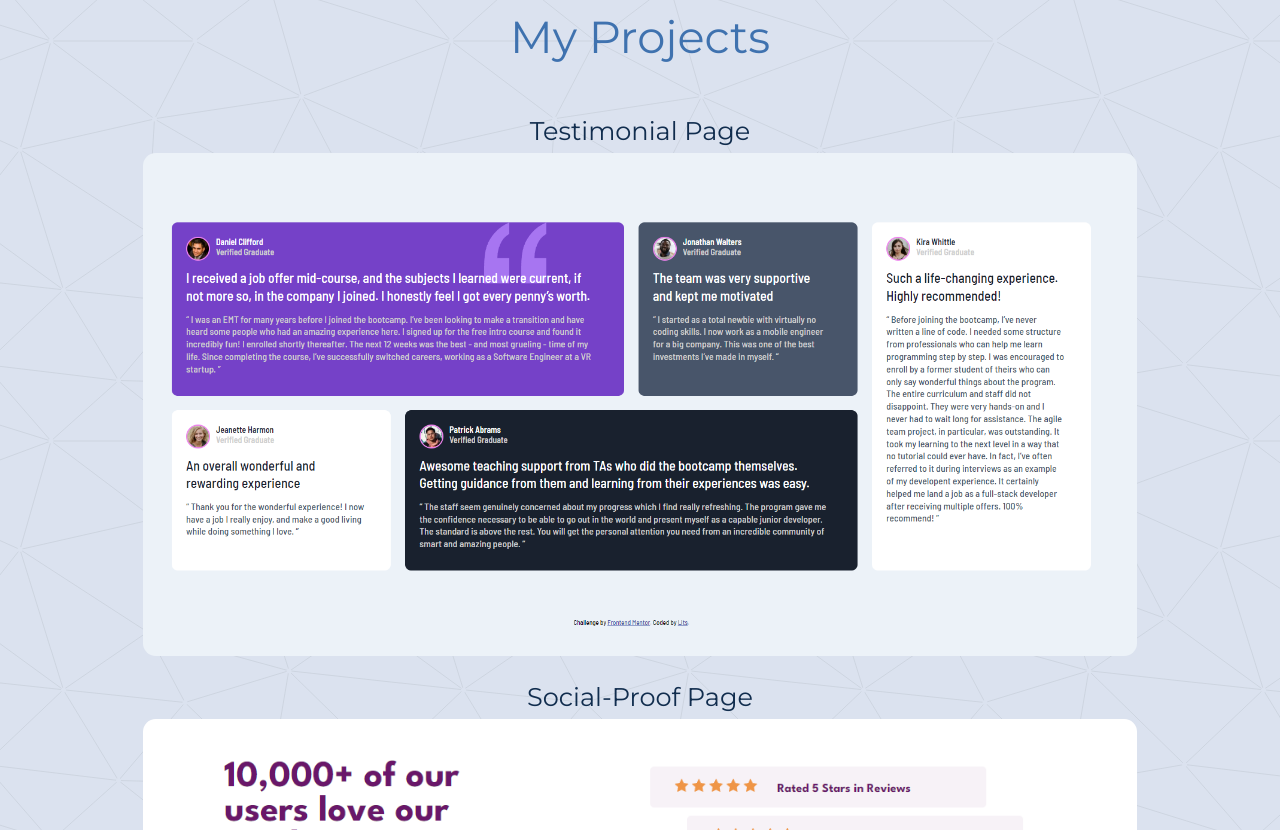
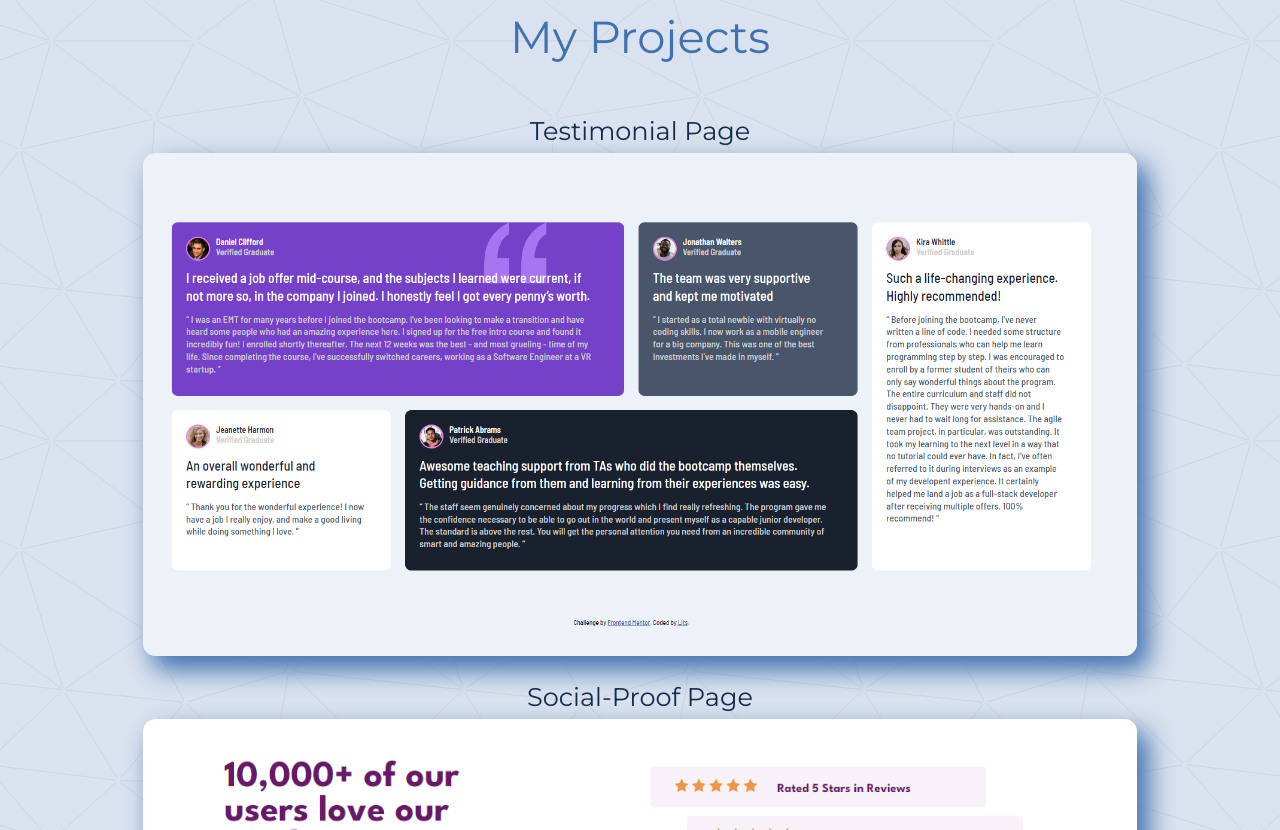
Before and after one commit to Lits00/web-portfolio, a plain HTML site: page index.html in a window 1280 px wide. Shown: the part 1750-2580 px from the top of the page. Drawn offline with nearby package versions, Linux system fonts and the light colour scheme.

Commit message:
added shadow on my projects section images

```diff
--- a/style.css
+++ b/style.css
@@ -102,6 +102,7 @@ a:hover {
 .projects img {
     border-radius: 1rem;
     width: 100%;
+    box-shadow: .8rem 1rem 2rem .1rem #3F72AF;
 }
 
 /* Contact Me */
```
